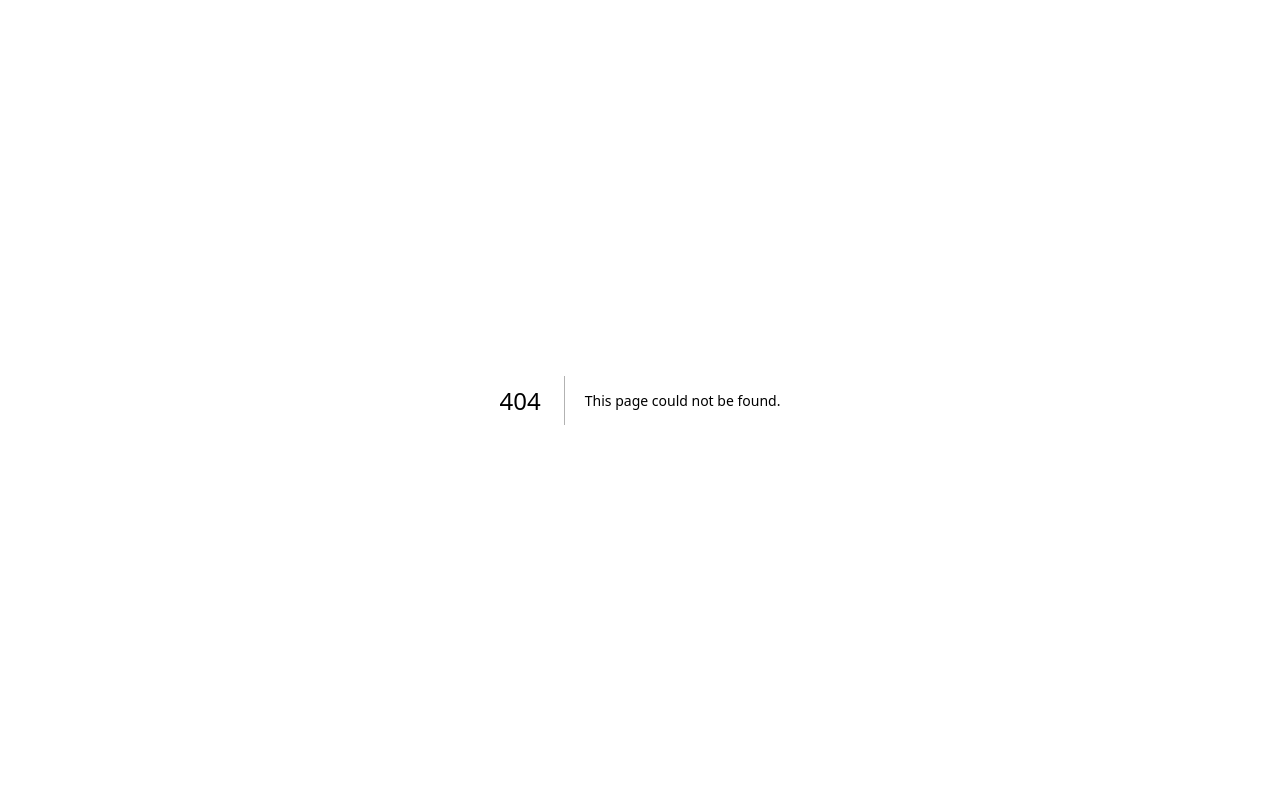
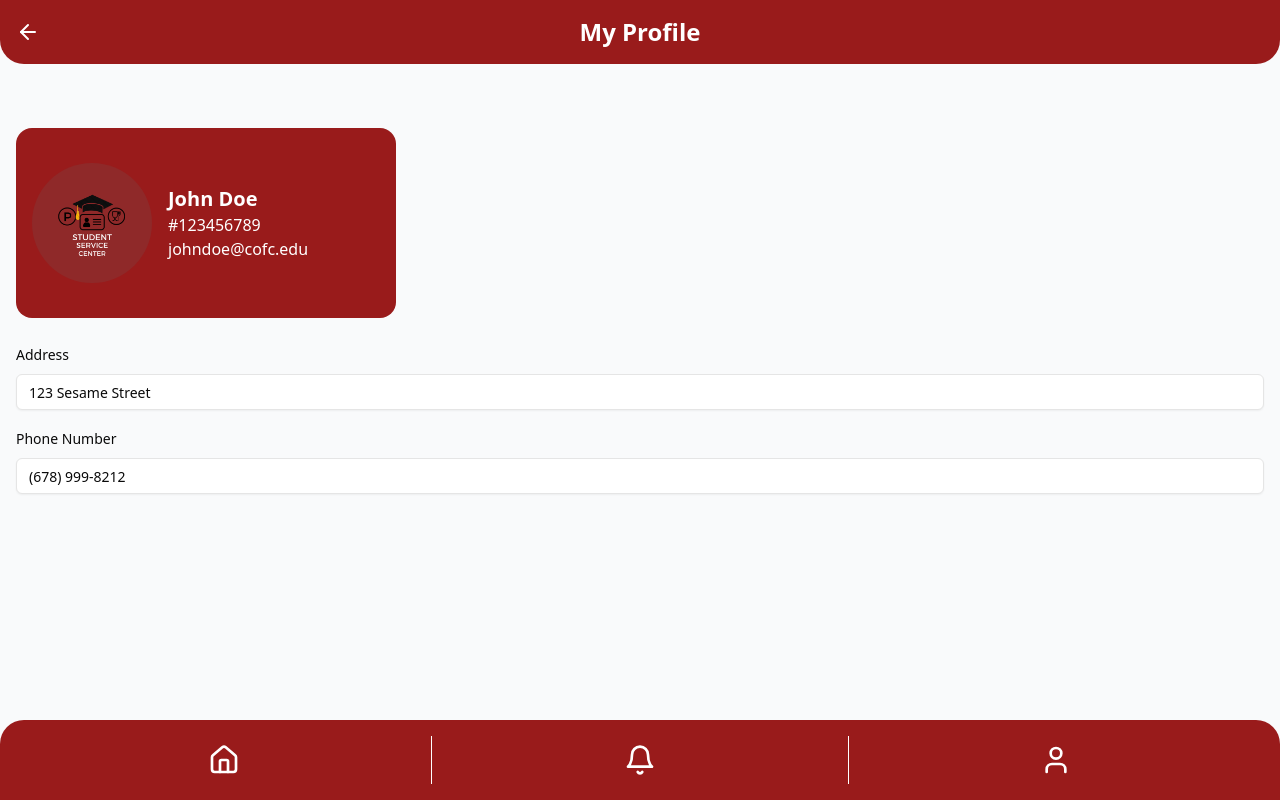
Before and after one commit to CSIS-672-Student-Service-Center-Team/student-service-center, a Next.js app in the folder app/ssc/: page /profile in a window 1280 px wide. Before the commit this address had no page. Built offline with nearby package versions, Linux system fonts and the light colour scheme.

Commit message:
Profile Page complete

```diff
--- /dev/null
+++ b/app/ssc/src/components/ui/label.tsx
@@ -0,0 +1,27 @@
+import * as React from "react"
+import { cn } from "@/lib/utils"
+
+export interface LabelProps
+    extends React.LabelHTMLAttributes<HTMLLabelElement> {
+    htmlFor?: string
+}
+
+const Label = React.forwardRef<HTMLLabelElement, LabelProps>(
+    ({ className, htmlFor, ...props }, ref) => {
+        return (
+            <label
+                ref={ref}
+                htmlFor={htmlFor}
+                className={cn(
+                    "text-sm font-medium leading-none peer-disabled:cursor-not-allowed peer-disabled:opacity-70",
+                    className
+                )}
+                {...props}
+            />
+        )
+    }
+)
+
+Label.displayName = "Label"
+
+export { Label }
--- /dev/null
+++ b/app/ssc/src/pages/profile.tsx
@@ -0,0 +1,64 @@
+import React from 'react'
+import { Input } from "@/components/ui/input"
+import Header from "@/components/ui/Header"
+import BottomNavBar from "@/components/ui/BottomNavBar"
+import { Label } from "@/components/ui/label"
+import StudentIDCard from "@/components/ui/StudentIDCard";
+
+interface ProfileData {
+    name: string
+    idNumber: string
+    email: string
+    address: string
+    phoneNumber: string
+    photoUrl: string
+}
+
+export default function Component() {
+    const profileData: ProfileData = {
+        name: "John Doe",
+        idNumber: "#123456789",
+        email: "johndoe@cofc.edu",
+        address: "123 Sesame Street",
+        phoneNumber: "(678) 999-8212",
+        photoUrl: "/placeholder.svg"
+    }
+
+    return (
+        <div className="flex flex-col min-h-screen bg-gray-50">
+            <Header title="My Profile" isHomeScreen={false} />
+
+            <main className="flex-1 p-4 space-y-6 pt-16">
+                {/* Profile Card */}
+                <StudentIDCard
+                    name="John Doe"
+                    idNumber="#123456789"
+                    email="johndoe@cofc.edu"
+                    photoUrl="/ssc-logo.png"
+                />
+                {/* Profile Form */}
+                <div className="space-y-4">
+                    <div className="space-y-2">
+                        <Label htmlFor="address">Address</Label>
+                        <Input
+                            id="address"
+                            defaultValue={profileData.address}
+                            className="bg-white"
+                        />
+                    </div>
+
+                    <div className="space-y-2">
+                        <Label htmlFor="phoneNumber">Phone Number</Label>
+                        <Input
+                            id="phoneNumber"
+                            defaultValue={profileData.phoneNumber}
+                            className="bg-white"
+                        />
+                    </div>
+                </div>
+            </main>
+
+            <BottomNavBar />
+        </div>
+    )
+}
```
